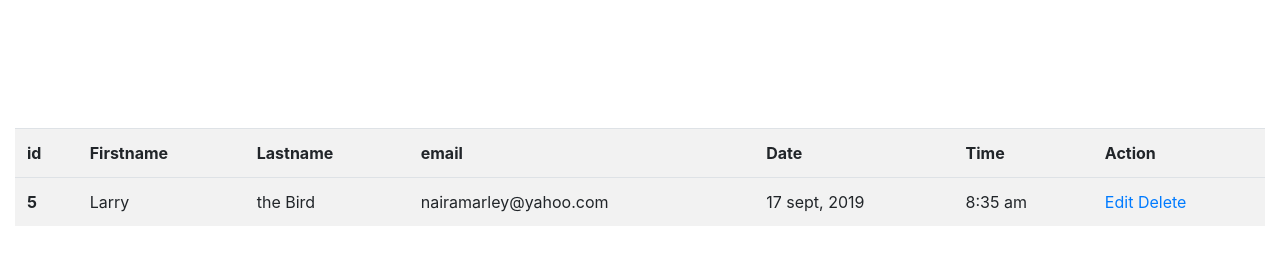
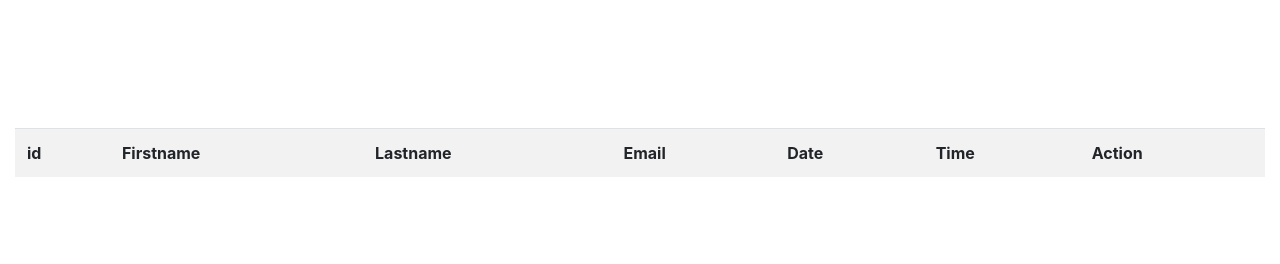
Before and after one commit to Redux23/attendance-system, a website: page admin.html in a window 1280 px wide. Shown: the part 58-322 px from the top of the page. Drawn offline with nearby package versions, Linux system fonts and the light colour scheme; no server answers; a web font is replaced by a local one.

Commit message:
linked admin html and js file

```diff
--- a/admin.html
+++ b/admin.html
@@ -54,7 +54,7 @@
         <th scope="col">id</th>
         <th scope="col">Firstname</th>
         <th scope="col">Lastname</th>
-        <th scope="col">email</th>
+        <th scope="col">Email</th>
         <th scope="col">Date</th>
         <th scope="col">Time </th>
         <th scope="col">Action</th>
@@ -63,17 +63,17 @@
       </thead>
       <tbody>
 
-        <tr id="user-list">
+        <!-- <tr id="user-list">
           <th scope="row">5</th>
           <td>Larry</td>
           <td>the Bird</td>
           <td>nairamarley@yahoo.com</td>
           <td>17 sept, 2019</td>
           <td>8:35 am</td>
-          <td><a href='#'>Edit</a>
-            <a href='#' id="delete">Delete</a></td>
+          <td><span>Edit</span>
+            <span>Delete</span></td>
 
-        </tr>
+        </tr> -->
       </tbody>
     </table>
   </div>
--- a/admin.js
+++ b/admin.js
@@ -24,7 +24,7 @@ $(document).ready(function () {
             <td>${item.Action}</td>
           </tr>
           `)
-
+          console.log(`${item.Action}`)
       })
 
     })
```
